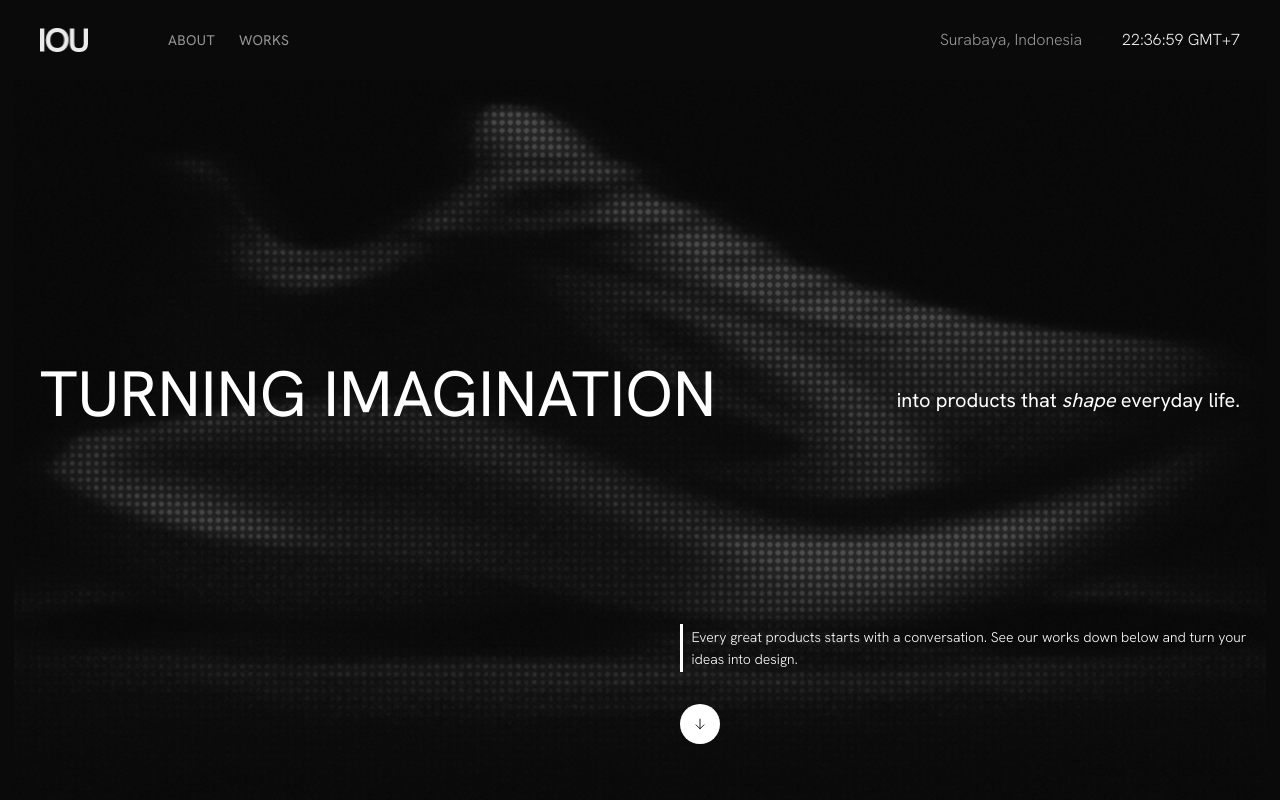
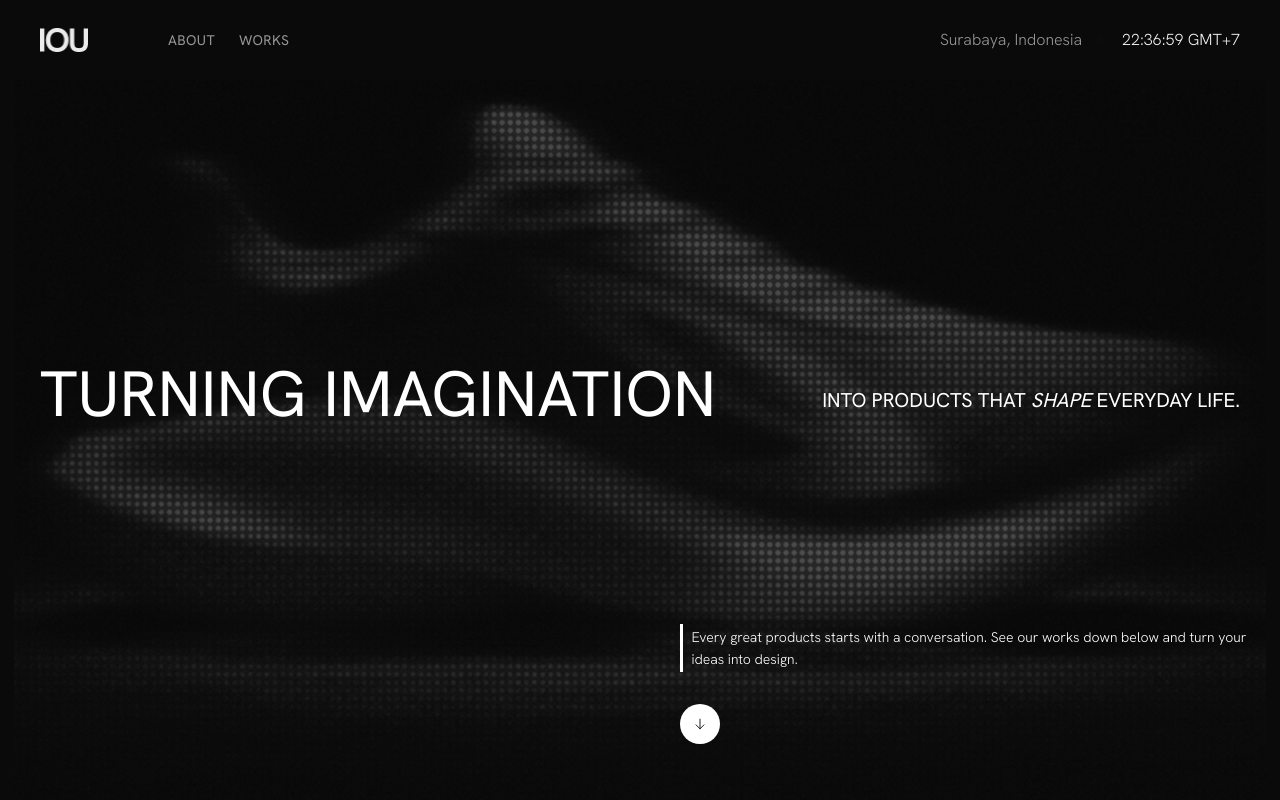
Before and after one commit to rikobediatra/IOU-studio, a Next.js app: page / in a window 1280 px wide. Shown: the top 800 px of the page. Built offline with nearby package versions, Linux system fonts and the light colour scheme; no server answers.

Commit message:
Fix Works text UI

```diff
--- a/src/app/globals.css
+++ b/src/app/globals.css
@@ -118,6 +118,9 @@ html {
     @apply uppercase tracking-[-2%] leading-[110%] text-[1.5rem] lg:text-[2rem]
   }
   h4 {
+    @apply uppercase leading-[110%] text-lg lg:text-xl
+  }
+  h5 {
     @apply leading-[110%] text-lg lg:text-xl
   }
   p {
--- a/src/components/sections/works/WorksDescription.jsx
+++ b/src/components/sections/works/WorksDescription.jsx
@@ -25,11 +25,11 @@ export default function WorksDescription({ section, detail }) {
           />
         </div>
       }
-      <h4
+      <h5
         className="text-[1rem]"
       >
         {detail.paragraph}
-      </h4>
+      </h5>
       <p className="border-l border-[#BCBFC8] pl-2.5 md:max-w-xl">
         {detail.subParagraph}
       </p>
```
